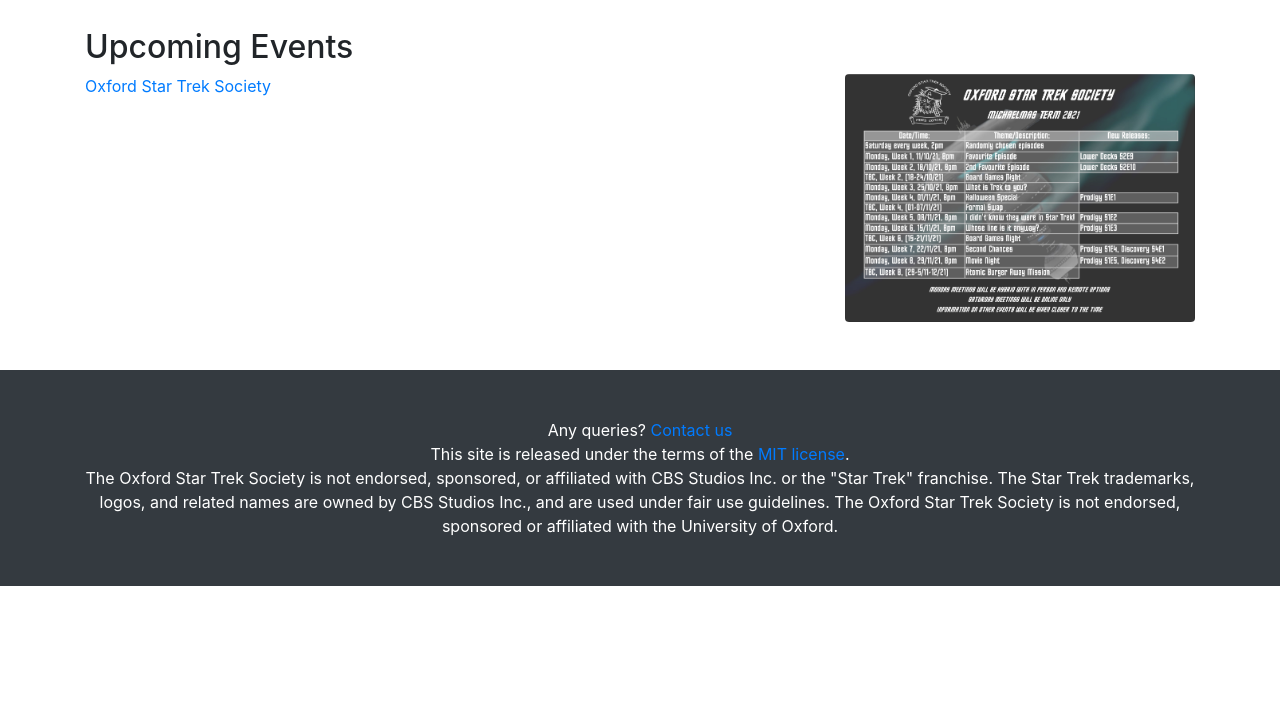
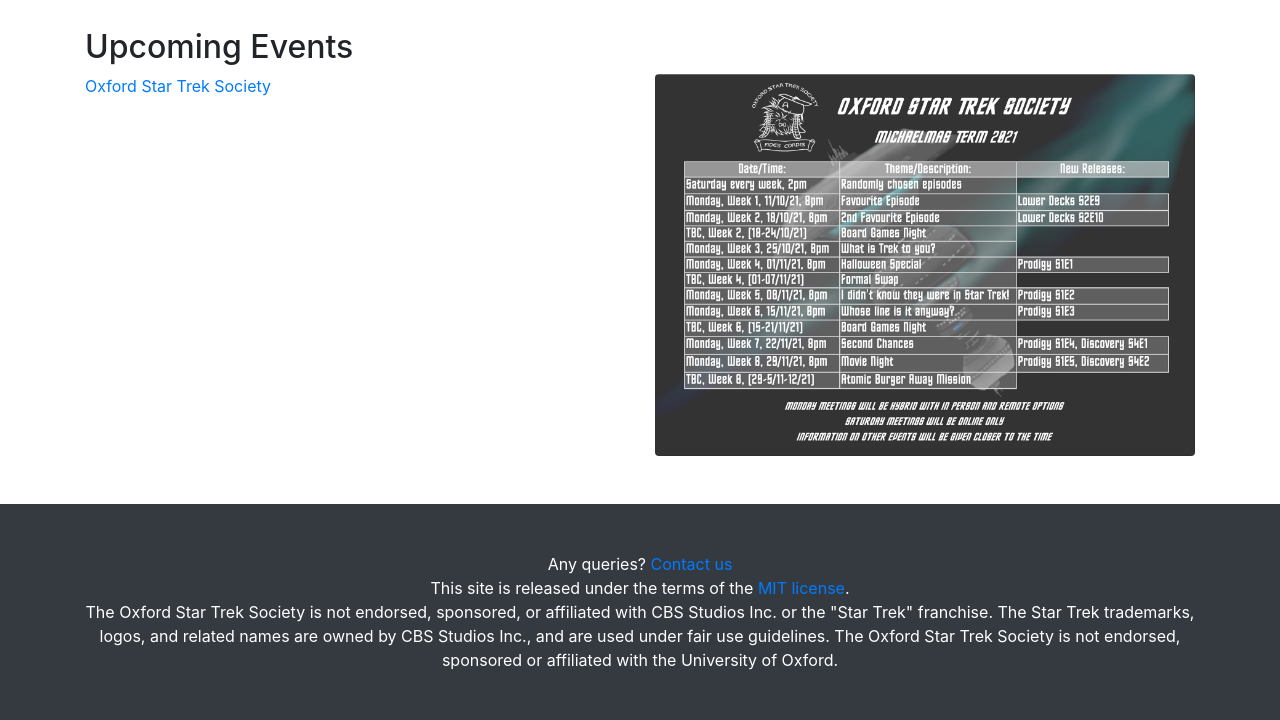
Before and after one commit to oxfordstartreksociety/oxfordstartreksociety.github.io, a Jekyll site: the page built from calendar.html, in a window 1280 px wide. Shown: the part 696-1416 px from the top of the page. Built offline with Jekyll 4.4.1, drawn with Linux system fonts in a browser that asks for light colours; before the commit the page ends 1282 px from its top, so only the background shows below that.

Commit message:
Change column sizes to make termcard fit better

```diff
--- a/calendar.html
+++ b/calendar.html
@@ -39,7 +39,7 @@
   </div>
   <h2>Upcoming Events</h2>
   <div class="row">
-	<div class="col-lg-8 mb-4">
+	<div class="col-lg-6 mb-4">
 	  <div id="fb-root"></div>
 	  <script>(function(d, s, id) {
 	    var js, fjs = d.getElementsByTagName(s)[0];
@@ -52,7 +52,7 @@
 	    <div class="fb-page" data-href="https://www.facebook.com/oxford.star.trek.society/" data-tabs="events" data-height="1000" data-small-header="true" data-adapt-container-width="true" data-hide-cover="true" data-show-facepile="true"><div class="fb-xfbml-parse-ignore"><blockquote cite="https://www.facebook.com/oxford.star.trek.society/"><a href="https://www.facebook.com/oxford.star.trek.society/">Oxford Star Trek Society</a></blockquote></div></div>
 	  </div>
 	</div>
-	<div class="col-lg-4 mb-4">
+	<div class="col-lg-6 mb-4">
 	  <img class="img-fluid rounded mb-4" src="img/TrekSocTermCardM21.jpg" alt="">
 	</div>
   </div>
```
